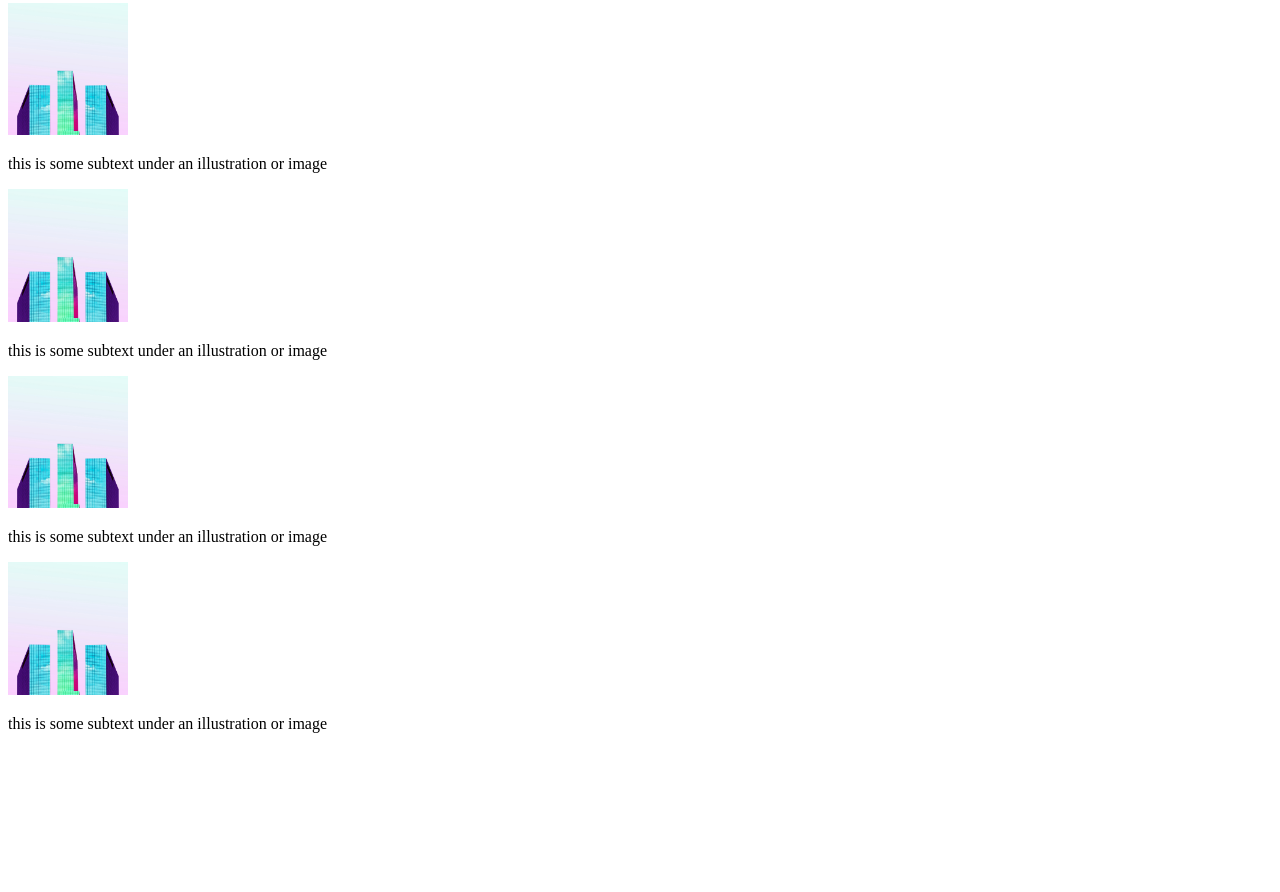
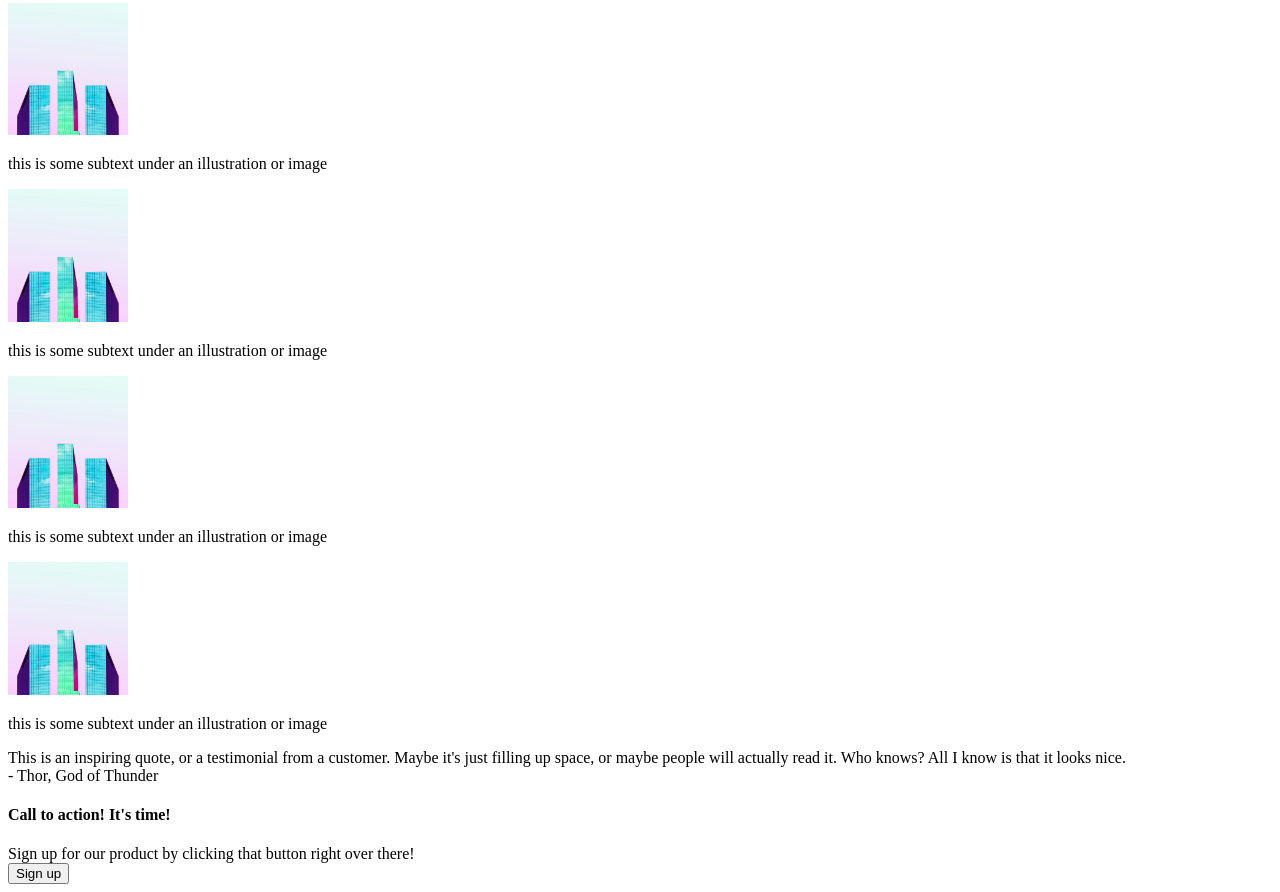
Before and after one commit to kkcook/top-landing-page, a plain HTML site: page index.html in a window 1280 px wide. Shown: the part 509-1401 px from the top of the page. Before the commit the page ends 1258 px from the top, so only its background shows below. Drawn offline with Linux system fonts and the light colour scheme.

Commit message:
Add action block

```diff
--- a/index.html
+++ b/index.html
@@ -26,33 +26,58 @@
       <button type="button">Sign up</button>
     </div>
 
-    <img src="./Images/robert-katzki-jbtfM0XBeRc-unsplash.jpeg" alt="Rainbow bridge photo by Robert Katzki" width="300px">
+    <img src="./Images/robert-katzki-jbtfM0XBeRc-unsplash.jpeg" alt="Rainbow bridge photo by Robert Katzki"
+      width="300px">
   </div>
 
   <div class="info-block">
     <h3>Some random information.</h3>
-    <div class="illustrations">
+
+    <div class="graphic-block">
       <div class="graphic">
-        <img src="./Images/simone-hutsch-CQphR2GPlrs-unsplash.jpeg" alt="Buildings with iridescent reflection" width="120px">
+        <img src="./Images/simone-hutsch-CQphR2GPlrs-unsplash.jpeg" alt="Buildings with iridescent reflection"
+          width="120px">
         <p>this is some subtext under an illustration or image</p>
       </div>
 
       <div class="graphic">
-        <img src="./Images/simone-hutsch-CQphR2GPlrs-unsplash.jpeg" alt="Buildings with iridescent reflection" width="120px">
+        <img src="./Images/simone-hutsch-CQphR2GPlrs-unsplash.jpeg" alt="Buildings with iridescent reflection"
+          width="120px">
         <p>this is some subtext under an illustration or image</p>
       </div>
 
       <div class="graphic">
-        <img src="./Images/simone-hutsch-CQphR2GPlrs-unsplash.jpeg" alt="Buildings with iridescent reflection" width="120px">
+        <img src="./Images/simone-hutsch-CQphR2GPlrs-unsplash.jpeg" alt="Buildings with iridescent reflection"
+          width="120px">
         <p>this is some subtext under an illustration or image</p>
       </div>
 
       <div class="graphic">
-        <img src="./Images/simone-hutsch-CQphR2GPlrs-unsplash.jpeg" alt="Buildings with iridescent reflection" width="120px">
+        <img src="./Images/simone-hutsch-CQphR2GPlrs-unsplash.jpeg" alt="Buildings with iridescent reflection"
+          width="120px">
         <p>this is some subtext under an illustration or image</p>
       </div>
     </div>
   </div>
+
+  <div class="quote-block">
+    <div class="quote">
+      This is an inspiring quote, or a testimonial from a customer. Maybe it's just filling up space, or maybe people
+      will actually read it. Who knows? All I know is that it looks nice.
+    </div>
+    <div class="author">- Thor, God of Thunder</div>
+  </div>
+
+  <div class="action-call">
+    <div class="text">
+      <h4>Call to action! It's time!</h4>
+      Sign up for our product by clicking that button right over there!
+    </div>
+
+    <button type="button">Sign up</button>
+  </div>
+
+
 </body>
 
 </html>
```
